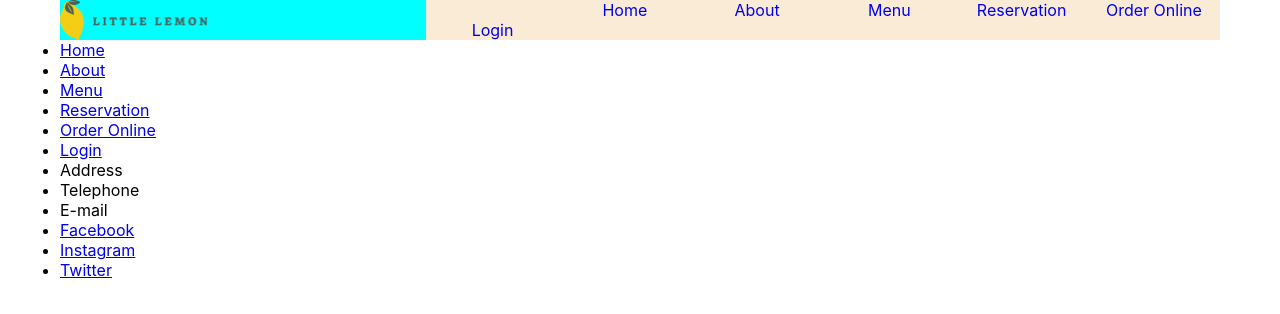
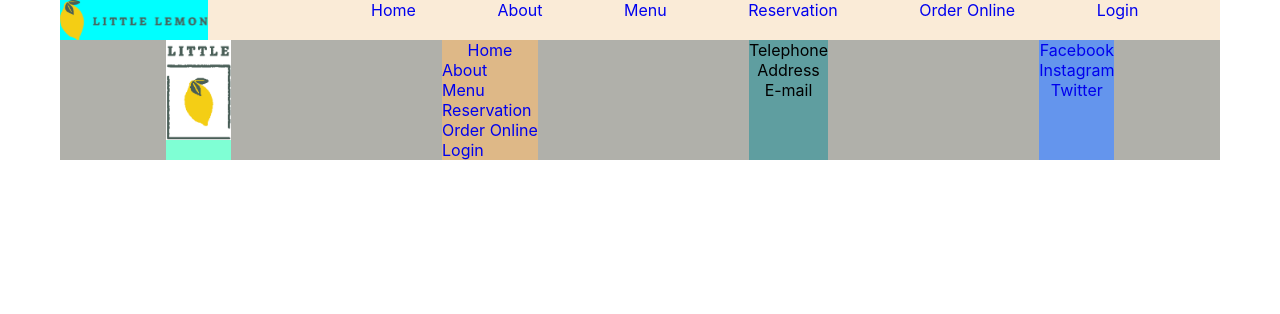
Before and after one commit to YuliiaKozik/little-lemon-restaurant, a React (Create React App) app: page / in a window 1280 px wide. Shown: the top 314 px of the page. Built offline with nearby package versions, Linux system fonts and the light colour scheme.

Commit message:
add grid in Footer, chench grid in Header & Nav components

```diff
--- a/src/App.js
+++ b/src/App.js
@@ -2,7 +2,7 @@
 import './App.css';
 import Header from './components/Header/Header';
 import Main from './components/Main';
-import Footer from './components/Footer';
+import Footer from './components/Footer/Footer';
 
 function App() {
   return (
--- a/src/components/Footer.js
+++ /dev/null
@@ -1,56 +0,0 @@
-const Footer = () => {
-    return (
-        <>
-            <footer>
-                <section>
-                    <nav>
-                        <ul>
-                            <li>
-                                <a href="#">Home</a>
-                            </li>
-
-                            <li>
-                                <a href="#">About</a>
-                            </li>
-                            <li>
-                                <a href="#">Menu</a>
-                            </li>
-                            <li>
-                                <a href="#">Reservation</a>
-                            </li>
-                            <li>
-                                <a href="#">Order Online</a>
-                            </li>
-                            <li>
-                                <a href="#">Login</a>
-                            </li>
-                        </ul>
-                    </nav>
-                </section>
-                <section>
-                    <ul>
-                        <li>Address</li>
-                        <li>Telephone</li>
-                        <li>E-mail</li>
-                    </ul>
-                </section>
-                <section>
-                    <nav>
-                        <ul>
-                            <li>
-                                <a href="#">Facebook</a>
-                            </li>
-                            <li>
-                                <a href="#">Instagram</a>
-                            </li>
-                            <li>
-                                <a href="#">Twitter</a>
-                            </li>
-                        </ul>
-                    </nav>
-                </section>
-            </footer>
-        </>
-    )
-}
-export default Footer;
--- /dev/null
+++ b/src/components/Footer/Footer.css
@@ -0,0 +1,56 @@
+* {
+  box-sizing: border-box;
+  padding: 0;
+  margin: 0;
+}
+
+.footer-container {
+  background-color: rgb(176, 176, 170);
+  display: grid;
+  grid-template-columns: auto auto;
+  grid-template-rows: auto auto;
+  /* justify-content: start; */
+  /* justify-content: space-between; */
+  justify-items: start;
+}
+
+.footer-link {
+  text-decoration: none;
+  display: inline-block;
+}
+
+.footer-item {
+  display: block;
+  list-style: none;
+  text-align: center;
+}
+
+.footer-link:hover {
+  text-decoration: underline;
+}
+
+.first-footer-section {
+  background-color: aquamarine;
+}
+
+.second-footer-section {
+  background-color: burlywood;
+}
+
+.third-footer-section {
+  background-color: cadetblue;
+}
+
+.forth-footer-section {
+  background-color: cornflowerblue;
+}
+
+/* Desktop menu */
+@media screen and (min-width: 720px) {
+  .footer-container {
+    grid-template-columns: repeat(4, auto);
+    justify-content: space-around;
+    justify-items: start;
+    /* align-items: center; */
+  }
+}
--- /dev/null
+++ b/src/components/Footer/Footer.js
@@ -0,0 +1,71 @@
+import "./Footer.css";
+import logoSmall from "../../assets/images/logoSmall.jpg"
+
+const Footer = () => {
+    return (
+        <>
+            <footer className="footer-container">
+                <section className="first-footer-section">
+                    <img src={logoSmall} height={100} alt="Logo with lemon"></img>
+                </section>
+                <section className="second-footer-section">
+                    <nav>
+                        <ul className="footer-menu">
+                            <li className="footer-item">
+                                <a href="#" className="footer-link
+                                ">Home</a>
+                            </li>
+
+                            <a href="#" className="footer-link
+                            ">About</a>
+                            <li className="footer-item">
+                            </li>
+                            <a href="#" className="footer-link
+                            ">Menu</a>
+                            <li className="footer-item">
+                            </li>
+                            <a href="#" className="footer-link
+                            ">Reservation</a>
+                            <li className="footer-item">
+                            </li>
+                            <a href="#" className="footer-link
+                            ">Order Online</a>
+                            <li className="footer-item">
+                            </li>
+                            <a href="#" className="footer-link
+                            ">Login</a>
+                            <li className="footer-item">
+                            </li>
+                        </ul>
+                    </nav>
+                </section>
+                <section className="third-footer-section">
+                    <ul className="footer-menu">
+                        <li className="footer-item">Telephone</li>
+                        <li className="footer-item">Address</li>
+                        <li className="footer-item">E-mail</li>
+                    </ul>
+                </section>
+                <section className="forth-footer-section">
+                    <nav>
+                        <ul className="footer-menu">
+                            <li className="footer-item">
+                                <a href="#" className="footer-link
+                                ">Facebook</a>
+                            </li>
+                            <li className="footer-item">
+                                <a href="#" className="footer-link
+                                ">Instagram</a>
+                            </li>
+                            <li className="footer-item">
+                                <a href="#" className="footer-link
+                                ">Twitter</a>
+                            </li>
+                        </ul>
+                    </nav>
+                </section>
+            </footer>
+        </>
+    )
+}
+export default Footer;
--- a/src/components/Header/Header.css
+++ b/src/components/Header/Header.css
@@ -11,7 +11,6 @@
 }
 @media screen and (min-width: 760px) {
   .header {
-    grid-template-columns: auto auto;
-
+    grid-template-columns: auto 1fr;
   }
 }
--- a/src/components/Navigation/Nav.css
+++ b/src/components/Navigation/Nav.css
@@ -16,7 +16,7 @@
 }
 
 .item {
-  display: inline-block;
+  display: block;
   list-style: none;
   text-align: center;
 }
@@ -35,21 +35,18 @@
 /* Desktop menu */
 @media screen and (min-width: 720px) {
   .menu {
-    grid-template-columns: repeat(3, 1fr);
-    grid-template-rows: repeat(2, 1fr);
-  }
-  .item {
-    justify-content: space-around;
-    justify-items: start;
-    align-items: center;
+    grid-template-columns: repeat(3, auto);
+    grid-template-rows: repeat(2, auto);
+    justify-content: space-evenly;
+    /* justify-items: start;*/
+    align-content: start;
   }
 }
 
 @media screen and (min-width: 820px) {
   .menu {
-    grid-template-columns: repeat(6, 1fr);
-    grid-template-rows: repeat(1, 1fr);
-
-    justify-content: space-between;
+    grid-template-columns: repeat(7, auto);
+    grid-template-rows: repeat(1, auto);
+    /* justify-content: space-between; */
   }
 }
```
Also changed, not shown: src/assets/images/logoSmall.jpg (added).
